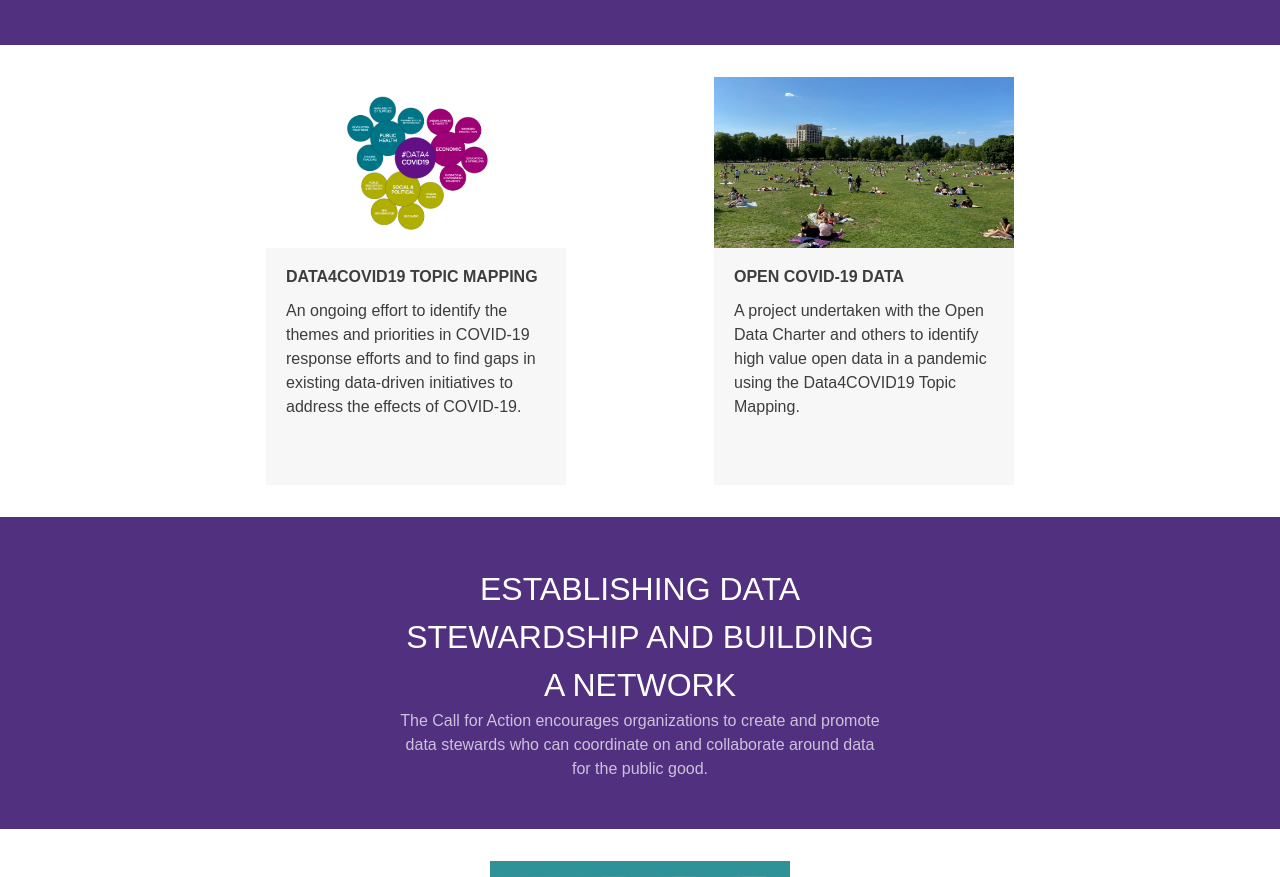
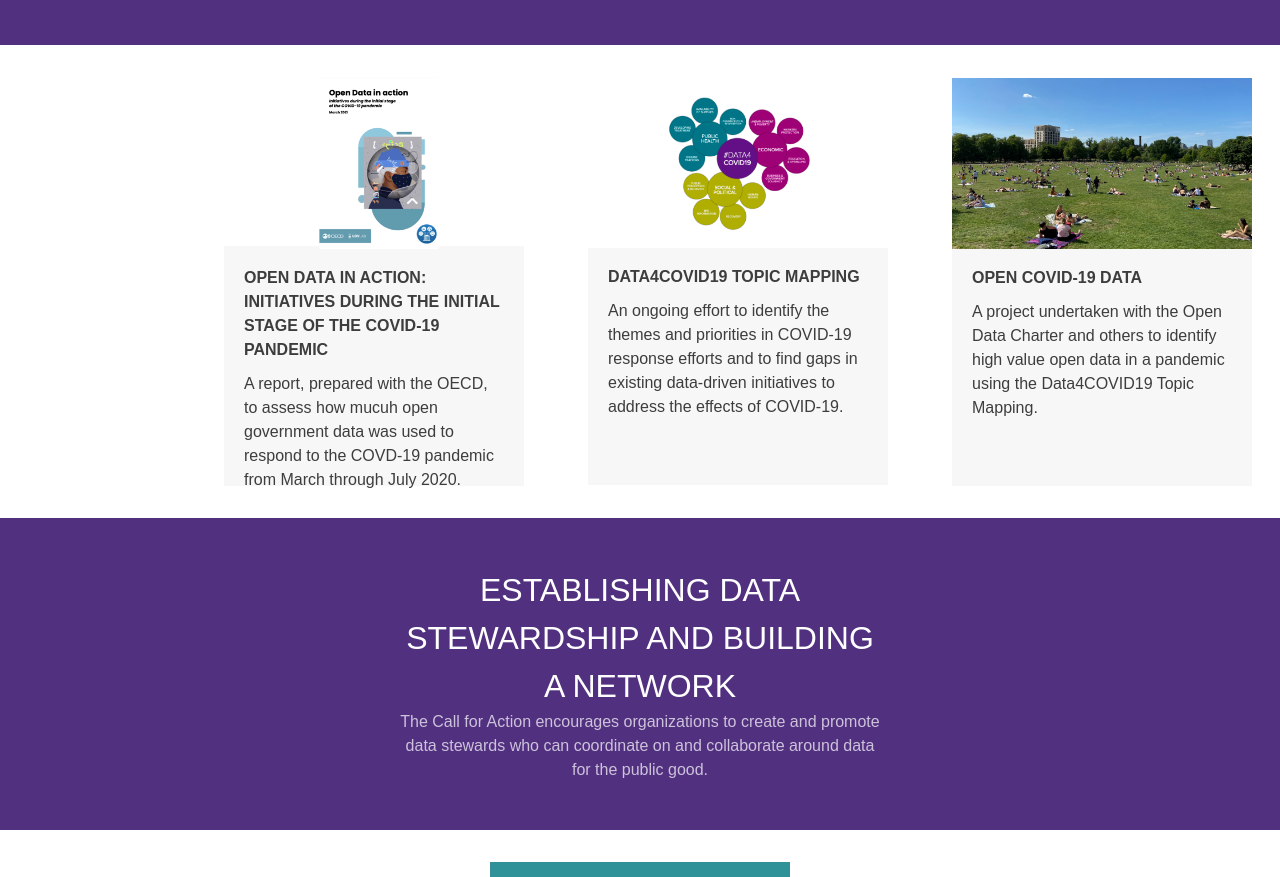
Before and after one commit to GovLab/data4covid, a plain HTML site: page index.html in a window 1280 px wide. Shown: the part 2731-3608 px from the top of the page. Drawn offline with nearby package versions, Linux system fonts and the light colour scheme; a script that the page names is missing; a web font is replaced by a local one.

Commit message:
new-oecd-report

```diff
--- a/index.html
+++ b/index.html
@@ -136,6 +136,17 @@
     </div>
     <div class="project-list">
         <div class="project-item">
+            <a href="https://oe.cd/ogd-covid19" target="_blank" class="project-card">
+                <div class="project-img">
+                <img src="img/oecd-report.png">
+                </div>
+                <div class="project-text small">
+                    <p id="title">Open data in action: initiatives during the initial stage of the COVID-19 pandemic</p>
+                    <p>A report, prepared with the OECD, to assess how mucuh open government data was used to respond to the COVD-19 pandemic from March through July 2020.</p>
+                </div>
+            </a>
+        </div>
+        <div class="project-item">
             <a href="https://medium.com/data-policy/mapping-how-data-can-help-address-covid19-a7be2e631aec" target="_blank" class="project-card">
                 <div class="project-img">
                 <img src="img/topics.png">
```
Also changed, not shown: img/oecd-report.png (added), 2 other files.
